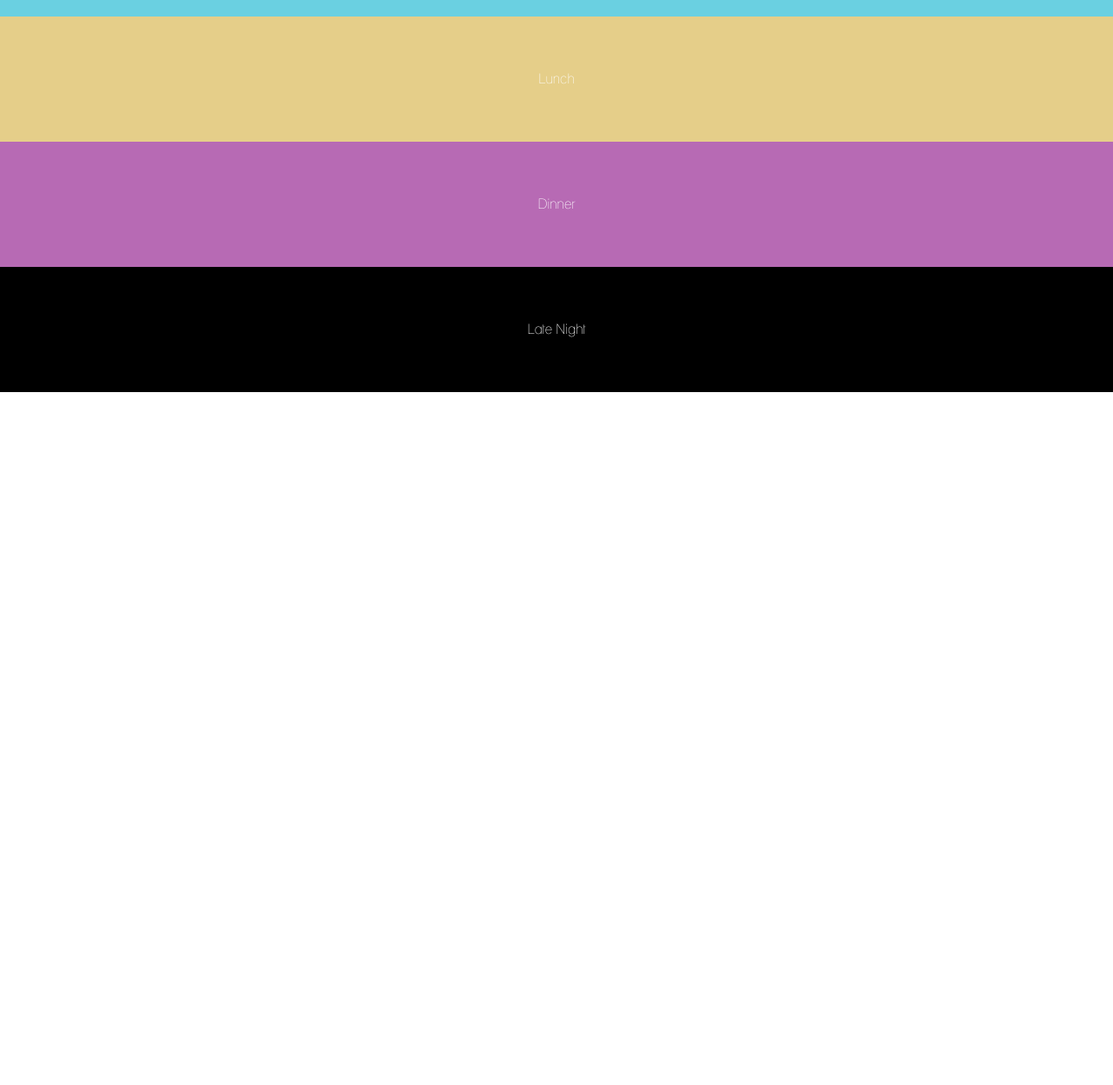
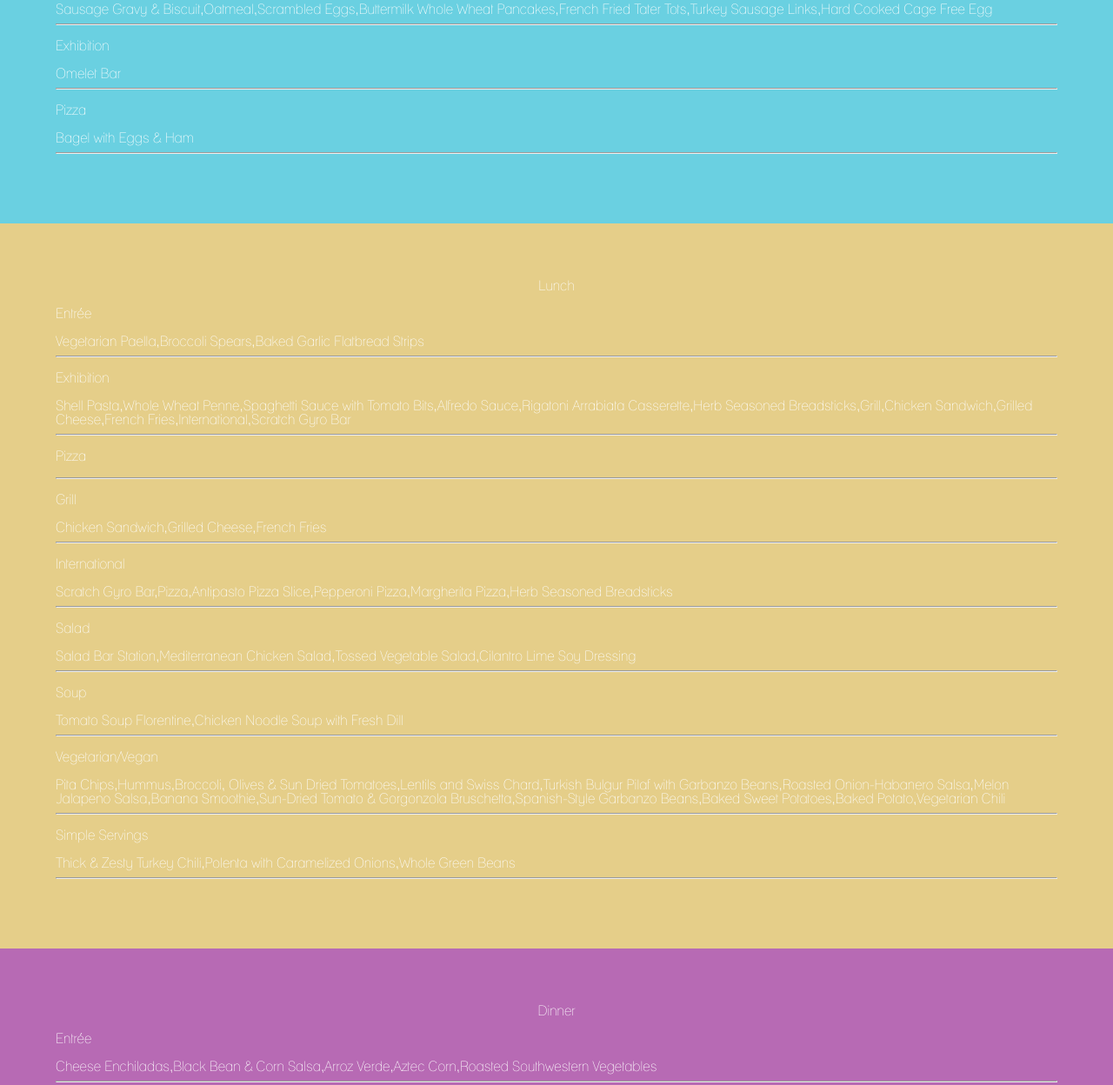
Before and after one commit to crim-bell-curve/whats-cooking, a website with bundled scripts: page index.html in a window 1280 px wide. Shown: the part 125-1373 px from the top of the page at 87% size. Before the commit the page ends 800 px from the top, so only its background shows below. Built offline with nearby package versions, Linux system fonts and the light colour scheme.

Commit message:
static data

```diff
--- /dev/null
+++ b/bundle.js
@@ -0,0 +1,178 @@
+(function e(t,n,r){function s(o,u){if(!n[o]){if(!t[o]){var a=typeof require=="function"&&require;if(!u&&a)return a(o,!0);if(i)return i(o,!0);var f=new Error("Cannot find module '"+o+"'");throw f.code="MODULE_NOT_FOUND",f}var l=n[o]={exports:{}};t[o][0].call(l.exports,function(e){var n=t[o][1][e];return s(n?n:e)},l,l.exports,e,t,n,r)}return n[o].exports}var i=typeof require=="function"&&require;for(var o=0;o<r.length;o++)s(r[o]);return s})({1:[function(require,module,exports){
+// Building the webpage
+
+//var scraper = require('./js/scraper.js')
+
+window.addEventListener('load', function() {
+	/*
+	finished = false;
+
+	scraper()
+
+	while (!finished) {
+		d3.select('#loading').text('Loading')
+		d3.select('#loading').text('Loading.')
+		d3.select('#loading').text('Loading..')
+		d3.select('#loading').text('Loading...')
+		finished = true
+	}
+
+	console.log('done!')
+
+	*/
+	var menu = require('./menu.js')
+
+	function displayData(div_name, data_obj) {
+		for (var i in Object.keys(data_obj)) {
+			d3.select(div_name)
+			    .append('div')
+			        .append('p').text(Object.keys(data_obj)[i])
+			    .append('div')
+			    	.append('p').text(data_obj[Object.keys(data_obj)[i]])
+			    	.append('hr')
+		}
+	}
+
+	displayData('#breakfast', menu.breakfast);
+	displayData('#lunch', menu.lunch);
+	displayData('#dinner', menu.dinner);
+	displayData('#late_night', menu.late_night);
+	/*
+	d3.select('#breakfast').append('p')
+	    .text(JSON.stringify(menu.breakfast))
+	d3.select('#lunch').append('p')
+	    .text(JSON.stringify(menu.lunch))
+	d3.select('#dinner').append('p')
+	    .text(JSON.stringify(menu.dinner))
+	d3.select('#late_night').append('p')
+	    .text(JSON.stringify(menu.late_night))
+	*/
+
+}, false);
+
+
+},{"./menu.js":2}],2:[function(require,module,exports){
+module.exports = { breakfast:
+   { 'Entrée':
+      [ 'Sausage Gravy & Biscuit',
+        'Oatmeal',
+        'Scrambled  Eggs',
+        'Buttermilk Whole Wheat Pancakes',
+        'French Fried Tater Tots',
+        'Turkey Sausage Links',
+        'Hard Cooked Cage Free Egg' ],
+     Exhibition: [ 'Omelet Bar' ],
+     Pizza: [ 'Bagel with Eggs & Ham' ] },
+  lunch:
+   { 'Entrée':
+      [ 'Vegetarian Paella',
+        'Broccoli Spears',
+        'Baked Garlic Flatbread Strips' ],
+     Exhibition:
+      [ 'Shell Pasta',
+        'Whole Wheat Penne',
+        'Spaghetti Sauce with Tomato Bits',
+        'Alfredo Sauce',
+        'Rigatoni Arrabiata Casserette',
+        'Herb Seasoned Breadsticks',
+        'Grill',
+        'Chicken Sandwich',
+        'Grilled Cheese',
+        'French  Fries',
+        'International',
+        'Scratch Gyro Bar' ],
+     Pizza: [],
+     Grill: [ 'Chicken Sandwich', 'Grilled Cheese', 'French  Fries' ],
+     International:
+      [ 'Scratch Gyro Bar',
+        'Pizza',
+        'Antipasto Pizza Slice',
+        'Pepperoni Pizza',
+        'Margherita Pizza',
+        'Herb Seasoned Breadsticks' ],
+     Salad:
+      [ 'Salad Bar Station',
+        'Mediterranean Chicken Salad',
+        'Tossed Vegetable Salad',
+        'Cilantro Lime Soy Dressing' ],
+     Soup:
+      [ 'Tomato Soup Florentine',
+        'Chicken Noodle Soup with Fresh Dill' ],
+     'Vegetarian/Vegan':
+      [ 'Pita Chips',
+        'Hummus',
+        'Broccoli, Olives & Sun Dried Tomatoes',
+        'Lentils and Swiss Chard',
+        'Turkish Bulgur Pilaf with Garbanzo Beans',
+        'Roasted Onion-Habanero Salsa',
+        'Melon Jalapeno Salsa',
+        'Banana Smoothie',
+        'Sun-Dried Tomato & Gorgonzola Bruschetta',
+        'Spanish-Style Garbanzo Beans',
+        'Baked Sweet Potatoes',
+        'Baked  Potato',
+        'Vegetarian Chili' ],
+     'Simple Servings':
+      [ 'Thick & Zesty Turkey Chili',
+        'Polenta with Caramelized Onions',
+        'Whole Green Beans' ] },
+  dinner:
+   { 'Entrée':
+      [ 'Cheese Enchiladas',
+        'Black Bean & Corn Salsa',
+        'Arroz Verde',
+        'Aztec Corn',
+        'Roasted Southwestern Vegetables' ],
+     Exhibition:
+      [ 'Shell Pasta',
+        'Whole Wheat Penne',
+        'Spaghetti Sauce with Tomato Bits',
+        'Alfredo Sauce',
+        'Rigatoni Arrabiata Casserette',
+        'Herb Seasoned Breadsticks',
+        'Grill',
+        'Kansas City BBQ Pulled Pork Sandwich',
+        'Grilled Cheese & Tomato Sandwich',
+        'French  Fries',
+        'International',
+        'Scratch Gyro Bar' ],
+     Pizza: [],
+     Grill:
+      [ 'Kansas City BBQ Pulled Pork Sandwich',
+        'Grilled Cheese & Tomato Sandwich',
+        'French  Fries' ],
+     International:
+      [ 'Scratch Gyro Bar',
+        'Pizza',
+        'Antipasto Pizza Slice',
+        'Pepperoni Pizza',
+        'Margherita Pizza' ],
+     Salad:
+      [ 'Salad Bar Station',
+        'Mediterranean Chicken Salad',
+        'Tossed Vegetable Salad',
+        'Cilantro Lime Soy Dressing' ],
+     Soup:
+      [ 'Tomato Soup Florentine',
+        'Chicken Noodle Soup with Fresh Dill' ],
+     'Vegetarian/Vegan':
+      [ 'Fripps Potato Chips Snack',
+        'Hummus',
+        'Broccoli, Olives & Sun Dried Tomatoes',
+        'Lentils and Swiss Chard',
+        'Turkish Bulgur Pilaf with Garbanzo Beans',
+        'Roasted Onion-Habanero Salsa',
+        'Melon Jalapeno Salsa',
+        'Banana Smoothie',
+        'Quinoa Salad Plate',
+        'Eggplant Caponata Griddle Sandwich',
+        'Baked  Potato',
+        'Vegetarian Chili',
+        'Baked Sweet Potato' ],
+     'Simple Servings':
+      [ 'Italian Style Pork Loin',
+        'Simple Pan Fried Falafel',
+        'Jasmine Rice',
+        'Cucumber  Salad' ] },
+  late_night: { 'Entrée': [ 'Fried Rice Bar' ] } }
+},{}]},{},[1]);
--- a/index.html
+++ b/index.html
@@ -3,9 +3,10 @@
   <title>What's Cooking?</title>
   <link rel="stylesheet" href="style/style.css">
   <link rel="stylesheet" type="text/css" href="style/web_fonts/lane-narrow_regular_macroman/stylesheet.css">
-  <script scr='https://cdnjs.cloudflare.com/ajax/libs/d3/3.5.3/d3.min.js'></script>
+  <script src='https://cdnjs.cloudflare.com/ajax/libs/d3/3.5.3/d3.min.js'></script>
 </head>
 <body>
+	<div id='loading'></div>
 	<div class='outer'  id='breakfast'>
 		<div class='text'>
 			Breakfast
@@ -26,5 +27,6 @@
 			Late Night
 		</div>
 	</div>
+	<script src='bundle.js'></script>
 </body>
 </html>
--- a/js/scraper2.js
+++ b/js/scraper2.js
@@ -10,8 +10,6 @@ module.exports = {
 	            var $ = window.$;
 	            $('table #' + day_of_week).each(function() {
 	                raw_meals = ($(this).text());
-	                //console.log(raw_meals)
-	                return raw_meals
 	            });
 	        }
 	    });
--- /dev/null
+++ b/menu.js
@@ -0,0 +1,123 @@
+module.exports = { breakfast:
+   { 'Entrée':
+      [ 'Sausage Gravy & Biscuit',
+        'Oatmeal',
+        'Scrambled  Eggs',
+        'Buttermilk Whole Wheat Pancakes',
+        'French Fried Tater Tots',
+        'Turkey Sausage Links',
+        'Hard Cooked Cage Free Egg' ],
+     Exhibition: [ 'Omelet Bar' ],
+     Pizza: [ 'Bagel with Eggs & Ham' ] },
+  lunch:
+   { 'Entrée':
+      [ 'Vegetarian Paella',
+        'Broccoli Spears',
+        'Baked Garlic Flatbread Strips' ],
+     Exhibition:
+      [ 'Shell Pasta',
+        'Whole Wheat Penne',
+        'Spaghetti Sauce with Tomato Bits',
+        'Alfredo Sauce',
+        'Rigatoni Arrabiata Casserette',
+        'Herb Seasoned Breadsticks',
+        'Grill',
+        'Chicken Sandwich',
+        'Grilled Cheese',
+        'French  Fries',
+        'International',
+        'Scratch Gyro Bar' ],
+     Pizza: [],
+     Grill: [ 'Chicken Sandwich', 'Grilled Cheese', 'French  Fries' ],
+     International:
+      [ 'Scratch Gyro Bar',
+        'Pizza',
+        'Antipasto Pizza Slice',
+        'Pepperoni Pizza',
+        'Margherita Pizza',
+        'Herb Seasoned Breadsticks' ],
+     Salad:
+      [ 'Salad Bar Station',
+        'Mediterranean Chicken Salad',
+        'Tossed Vegetable Salad',
+        'Cilantro Lime Soy Dressing' ],
+     Soup:
+      [ 'Tomato Soup Florentine',
+        'Chicken Noodle Soup with Fresh Dill' ],
+     'Vegetarian/Vegan':
+      [ 'Pita Chips',
+        'Hummus',
+        'Broccoli, Olives & Sun Dried Tomatoes',
+        'Lentils and Swiss Chard',
+        'Turkish Bulgur Pilaf with Garbanzo Beans',
+        'Roasted Onion-Habanero Salsa',
+        'Melon Jalapeno Salsa',
+        'Banana Smoothie',
+        'Sun-Dried Tomato & Gorgonzola Bruschetta',
+        'Spanish-Style Garbanzo Beans',
+        'Baked Sweet Potatoes',
+        'Baked  Potato',
+        'Vegetarian Chili' ],
+     'Simple Servings':
+      [ 'Thick & Zesty Turkey Chili',
+        'Polenta with Caramelized Onions',
+        'Whole Green Beans' ] },
+  dinner:
+   { 'Entrée':
+      [ 'Cheese Enchiladas',
+        'Black Bean & Corn Salsa',
+        'Arroz Verde',
+        'Aztec Corn',
+        'Roasted Southwestern Vegetables' ],
+     Exhibition:
+      [ 'Shell Pasta',
+        'Whole Wheat Penne',
+        'Spaghetti Sauce with Tomato Bits',
+        'Alfredo Sauce',
+        'Rigatoni Arrabiata Casserette',
+        'Herb Seasoned Breadsticks',
+        'Grill',
+        'Kansas City BBQ Pulled Pork Sandwich',
+        'Grilled Cheese & Tomato Sandwich',
+        'French  Fries',
+        'International',
+        'Scratch Gyro Bar' ],
+     Pizza: [],
+     Grill:
+      [ 'Kansas City BBQ Pulled Pork Sandwich',
+        'Grilled Cheese & Tomato Sandwich',
+        'French  Fries' ],
+     International:
+      [ 'Scratch Gyro Bar',
+        'Pizza',
+        'Antipasto Pizza Slice',
+        'Pepperoni Pizza',
+        'Margherita Pizza' ],
+     Salad:
+      [ 'Salad Bar Station',
+        'Mediterranean Chicken Salad',
+        'Tossed Vegetable Salad',
+        'Cilantro Lime Soy Dressing' ],
+     Soup:
+      [ 'Tomato Soup Florentine',
+        'Chicken Noodle Soup with Fresh Dill' ],
+     'Vegetarian/Vegan':
+      [ 'Fripps Potato Chips Snack',
+        'Hummus',
+        'Broccoli, Olives & Sun Dried Tomatoes',
+        'Lentils and Swiss Chard',
+        'Turkish Bulgur Pilaf with Garbanzo Beans',
+        'Roasted Onion-Habanero Salsa',
+        'Melon Jalapeno Salsa',
+        'Banana Smoothie',
+        'Quinoa Salad Plate',
+        'Eggplant Caponata Griddle Sandwich',
+        'Baked  Potato',
+        'Vegetarian Chili',
+        'Baked Sweet Potato' ],
+     'Simple Servings':
+      [ 'Italian Style Pork Loin',
+        'Simple Pan Fried Falafel',
+        'Jasmine Rice',
+        'Cucumber  Salad' ] },
+  late_night: { 'Entrée': [ 'Fried Rice Bar' ] } }
```
Also changed, not shown: index.js (+48 -2 lines), js/scraper.js (+11 -3 lines).
